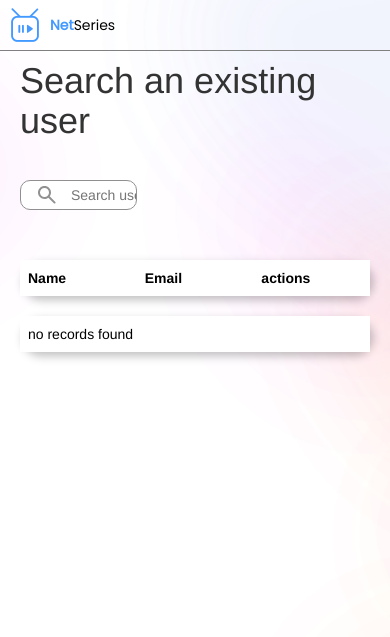
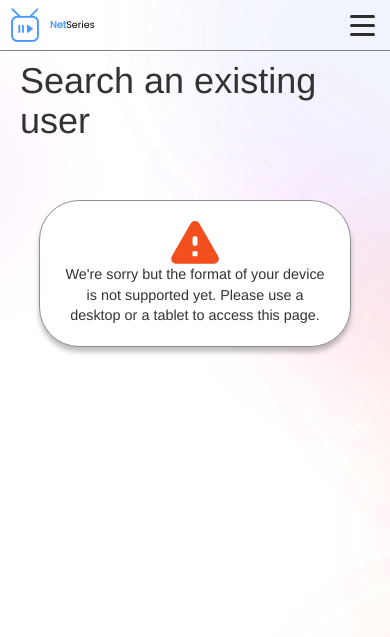
Before and after one commit to pcerello/NetSeries, a Symfony app: template NetSeries/templates/user/index.html.twig in a window 390 px wide. Shown: the top 637 px of the page. Run offline with Twig, Linux system fonts and the light colour scheme; the template is opened without the code that fills it, so the values that code supplies are empty; some libraries are stand-ins or nearby versions.

Commit message:
Correction bugs et ajout icones

```diff
--- a/NetSeries/public/css/menu.css
+++ b/NetSeries/public/css/menu.css
@@ -23,6 +23,7 @@ body {
     position: absolute;
     right: 5px;
     z-index: 2;
+    cursor: pointer;
 }
 
 #burger > div {
@@ -52,7 +53,7 @@ body {
 }
 
 #burger.close > div:nth-child(3) {
-    transform: rotate(-45deg) translate(7px, -7px);
+    transform: rotate(-45deg) translate(7.5px, -7.5px);
 }
 
 #logo {
@@ -100,6 +101,7 @@ body {
     align-items: center;
     justify-content: center;
     text-align: center;
+    padding: 0 0.5rem;
 }
 
 .button.square {
@@ -238,8 +240,11 @@ body {
     margin: 6px 0;
 }
 
+div.warning {
+    display: none;
+}
 
-@media screen and (max-width: 500px) {
+@media screen and (max-width: 800px) {
     #menu #buttons {
         display: none;
         right: 0;
@@ -288,3 +293,39 @@ body {
         text-overflow: ellipsis;
     }
 }
+
+@media screen and (max-width: 450px) {
+
+    .table {
+        display: none;
+    }
+
+    form {
+        display: none !important;
+    }
+
+    .content {
+        display: none !important;
+    }
+
+    div.warning {
+        display: flex;
+        flex-direction: column;
+        align-items: center;
+        font-size: 1.5em;
+        width: 80%;
+        align-self: center;
+        text-align: center;
+        margin: 50px 0;
+        background: #FFFFFF;
+        opacity: 1;
+        border: 0.5px solid #909090;
+        box-shadow: 0px 5px 5px rgba(0, 0, 0, 0.25);
+        border-radius: 40px;
+        padding: 20px;
+    }
+
+    div.warning img {
+        width: 3rem;
+    }
+}
--- a/NetSeries/public/css/users_list.css
+++ b/NetSeries/public/css/users_list.css
@@ -2,6 +2,14 @@
     margin: 0;
     padding: 0;
     box-sizing: border-box;
+}
+html {
+    font-size: initial;
+    -webkit-tap-highlight-color: white !important;
+}
+
+body {
+    font-size: 1rem;
 }
 
 tr {
@@ -41,7 +49,7 @@ td a {
 }
 
 form {
-    width: 30%;
+    width: 50%;
     margin: 0 20px;
     display: flex;
     justify-content: flex-start;
@@ -51,7 +59,7 @@ input[name="search"] {
     background: url(../images/icons/search.svg) #FFFFFF no-repeat scroll 14px;
     margin: 30px 0px;
     padding-left: 50px;
-    width: 100%;
+    width: 400em;
     height: 30px;
     border: 0.5px solid #909090;
     border-radius: 10px;
@@ -60,3 +68,14 @@ input[name="search"] {
 h1 {
     margin: 10px 20px;
 }
+
+@media screen and (max-width: 500px) {
+    body {
+        font-size: 0.6rem;
+    }
+
+    .actions {
+        display: flex;
+        flex-direction: column;
+    }
+}
--- a/NetSeries/src/Form/RegistrationFormType.php
+++ b/NetSeries/src/Form/RegistrationFormType.php
@@ -51,6 +51,10 @@ class RegistrationFormType extends AbstractType
                         // max length allowed by Symfony for security reasons
                         'max' => 4096,
                     ]),
+                    new Assert\Regex([
+                        'pattern' => '/^(?=.*[a-z])(?=.*[A-Z])(?=.*\d)(?=.*(_|[^\w])).+$/',
+                        'message' => 'Your password must contain at least one lowercase letter, one uppercase letter, one number and one special character.'
+                    ])
                 ],
             ])
         ;
--- a/NetSeries/templates/base.html.twig
+++ b/NetSeries/templates/base.html.twig
@@ -7,6 +7,10 @@
         {% block stylesheets %}
             <link href="{{ asset('css/menu.css') }}" type="text/css" rel="stylesheet">
         {% endblock %}
+        {% block javascripts %}
+            <script src="{{ asset('js/app.js') }}"></script>
+        {% endblock %}
+
     </head>
     <style>
         span {
@@ -21,10 +25,19 @@
                 <a id="logo_text" href="{{  path('app_home')  }}"><strong><span>Net</span></strong>Series</a>
             </div>
 
+            <div id="burger">
+                <div class="burger__line"></div>
+                <div class="burger__line"></div>
+                <div class="burger__line"></div>
+            </div>
+
             <div id="buttons">
+                <div class="button">
+                    <a href="{{  path('app_series_index')  }}" data-tooltip="All the series">Series</a>
+                </div>
 
                 {% if app.user %}
-                    <a class="button square profile" href="{{ path('app_user_edit', {'id': app.user.id}) }}">Edit profil</a>
+                    <a class="button square profile" href="{{ path('app_user_edit', {'id': app.user.id}) }}">Edit profile</a>
 
                     <a class="button square profile" data-tooltip="My profile">
                         <div class="user__profile">
@@ -34,8 +47,8 @@
                     </a>
 
                     {% if app.user.admin %}
-                        <div class="button square"  data-tooltip="List of all rating for moderate">
-                            <a href="{{  path('app_rating_index')  }}"><img src=""></a>
+                        <div class="button square"  data-tooltip="List of pending ratings">
+                            <a href="{{  path('app_rating_index')  }}"><img src="{{ asset('images/icons/ratings.svg') }}"></a>
                         </div>
                     {% endif %}
 
@@ -50,7 +63,7 @@
                         {# On affiche qui il incarne #}
                         <div class="button square profile" data-tooltip="I incarnate {{ app.user.email }}">I'm {{ app.user.email }}</div>
 
-                        {# On ajoute le bouton 'désincarner' pour se désincarner d'un utilisateur #}
+                        {# On ajoute le bouton 'désincarner' pour revenir à son compte #}
                         <div class="button square">
                             <a href="{{ path('app_user_index', {'_switch_user': '_exit'}) }}"  data-tooltip="Return to my account"><img src="{{ asset('images/icons/desincarnate.svg') }}"></a>
                         </div>
@@ -74,5 +87,9 @@
         </div>
 
         {% block body %}{% endblock %}
+        <div class="warning">
+            <img src="{{ asset('images/icons/warning.svg') }}">
+            We're sorry but the format of your device is not supported yet. Please use a desktop or a tablet to access this page.
+          </div>
     </body>
 </html>
--- a/NetSeries/templates/user/_delete_form.html.twig
+++ b/NetSeries/templates/user/_delete_form.html.twig
@@ -1,4 +1,5 @@
-<form method="post" action="{{ path('app_user_delete', {'id': user.id}) }}" onsubmit="return confirm('Are you sure you want to delete this item?');">
+<form method="post" class="button__auth delete" action="{{ path('app_user_delete', {'id': user.id}) }}" onsubmit="return confirm('Are you sure you want to delete this item?');">
     <input type="hidden" name="_token" value="{{ csrf_token('delete' ~ user.id) }}">
+    <img src="{{ asset('images/icons/delete.svg') }}">
     <button class="btn">Delete</button>
 </form>
--- a/NetSeries/templates/user/_form.html.twig
+++ b/NetSeries/templates/user/_form.html.twig
@@ -1,4 +1,4 @@
 {{ form_start(form) }}
     {{ form_widget(form) }}
-    <button class="btn">{{ button_label|default('Save') }}</button>
+    <button class="button__auth"><img src="{{ asset('images/icons/edit.svg') }}">{{ button_label|default('Save') }}</button>
 {{ form_end(form) }}
--- a/NetSeries/templates/user/index.html.twig
+++ b/NetSeries/templates/user/index.html.twig
@@ -36,7 +36,7 @@ block body %}
           <td>{{ user.admin ? "✅" : "❌" }}</td>
           <td>{{ user.country }}</td>
         {% endif %}
-        <td>
+        <td class="actions">
         {# Si l'utilisateur courant est un admin #}
         {% if app.user.isAdmin() %}
           <a href="{{ path('app_home', {'_switch_user': user.email}) }}">Incarnate 👤</a>
--- a/NetSeries/templates/user/profil.html.twig
+++ b/NetSeries/templates/user/profil.html.twig
@@ -1,7 +1,7 @@
 {% extends 'base.html.twig' %}
 
 {% block stylesheets %}
-{{ parent() }}
+    {{ parent() }}
     <link href={{ asset('css/ficheUtilisateur.css') }} rel="stylesheet">
 {% endblock %}
 
```
Also changed, not shown: NetSeries/public/css/ficheUtilisateur.css (+17 -0 lines), NetSeries/public/css/login.css (+30 -6 lines), NetSeries/src/Form/UserType.php (+28 -2 lines), NetSeries/templates/user/edit.html.twig (+14 -4 lines), NetSeries/public/images/icons/delete.svg (added), NetSeries/public/images/icons/edit.svg (added), NetSeries/public/images/icons/ratings.svg (added), NetSeries/public/images/icons/warning.svg (added).
